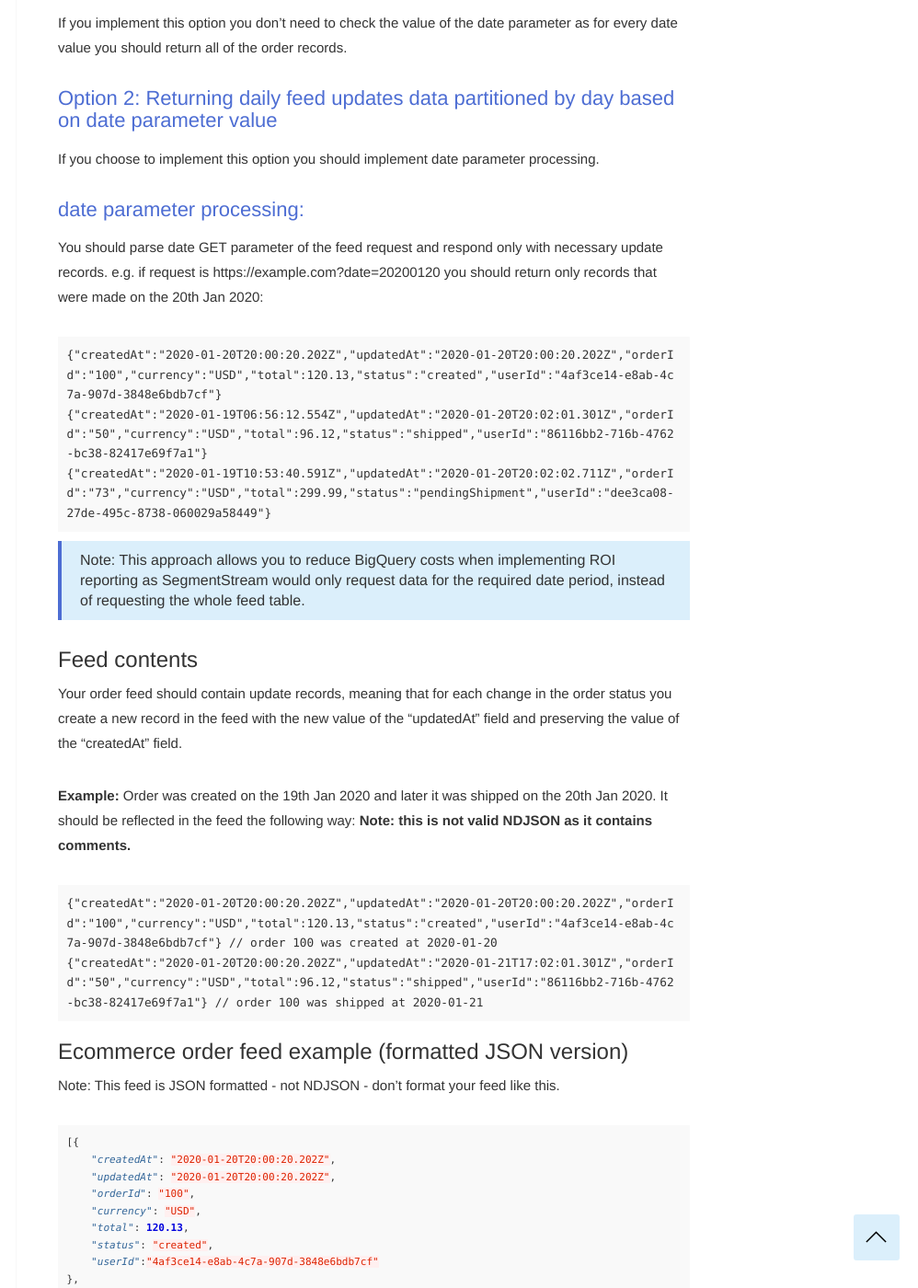
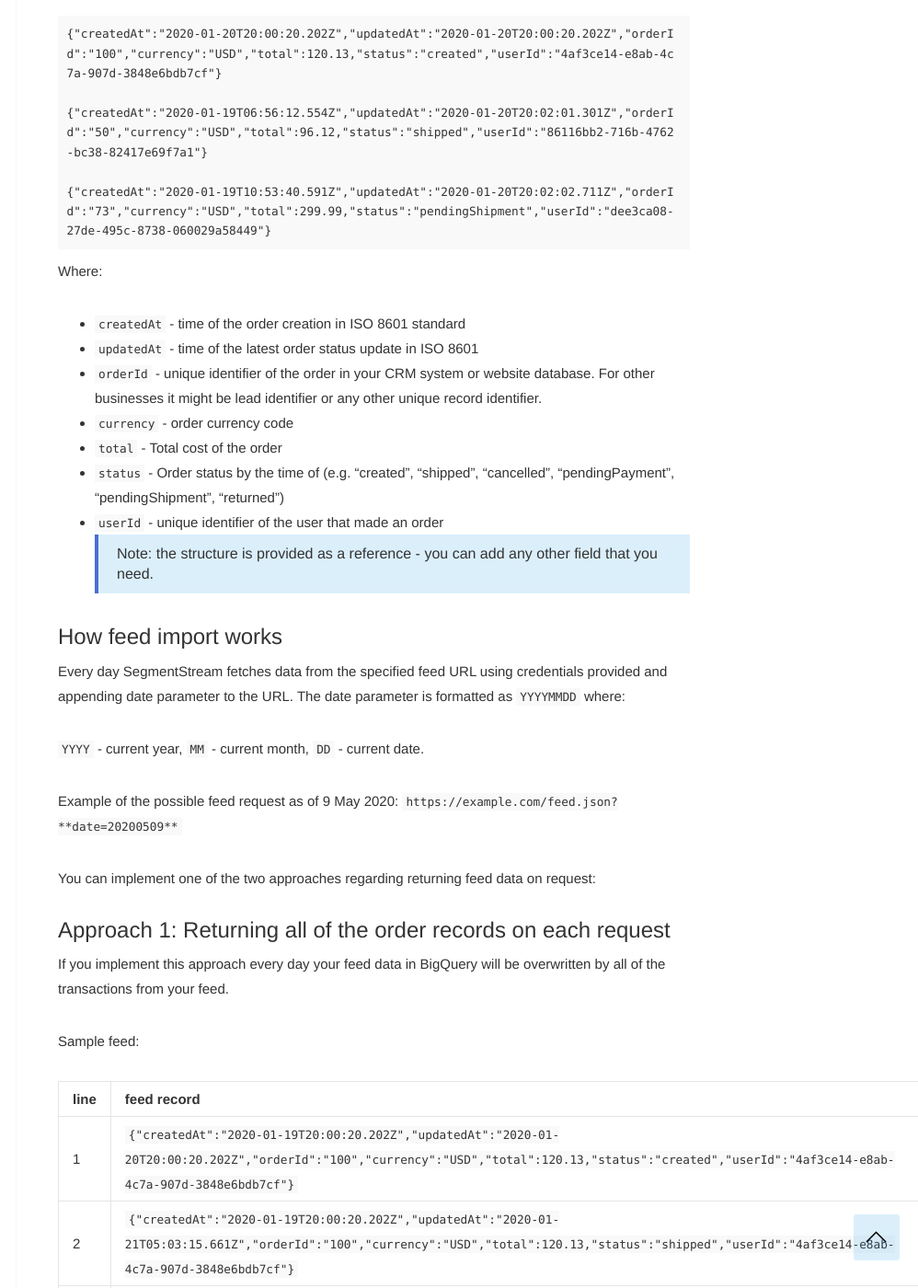
Before and after one commit to segmentstream-com/segmentstream-com.github.io, a Jekyll site: the page built from _docs/guides/json-feed-offline-data-import.md, in a window 1280 px wide and 1400 px high, scrolled down 1981 px. Shown: the whole window at 92% size, without its empty margins (282-1280 px from the left). Built offline with Jekyll 4.4.1, drawn with Linux system fonts in a browser that asks for light colours; nearby versions of some CDN libraries; some of the changed text lies outside the part shown.

Commit message:
updated json feed guide

````diff
--- a/_docs/guides/json-feed-offline-data-import.md
+++ b/_docs/guides/json-feed-offline-data-import.md
@@ -11,9 +11,11 @@
   <li><a href="#creating-feed">Step 1: Creating JSON feed</a>
     <ul>
       <li><a href="#feed-requirements">Feed requirements</a></li>
+      <li><a href="#feed-example">Transaction feed example</a></li>
+      <li><a href="#how-feed-import-works">How feed import works</a></li>
       <li><a href="#all-orders">Approach 1: all orders</a></li>
       <li><a href="#daily-updates">Approach 2: daily updates</a></li>
-      <li><a href="#sample-feeds">Sample feeds</a></li>
+      <li><a href="#feed-contents">Feed contents</a></li>
     </ul>
   </li>
   <li><a href="#enabling-feed-import">Step 2: Enabling feed import in SegmentStream</a></li>
@@ -25,82 +27,25 @@
 Importing offline transactions can be used with other website data to improve ROI reporting.
 
 ## <a name="before-you-begin"></a> Before you begin
-Before creating and importing a JSON feed to BigQuery, first:
-* Make sure that BigQuery is Connected to SegmentStream
+* Make sure that BigQuery is [Connected to SegmentStream](/_docs/bigquery/connecting-bigquery).
 
 ## <a name="creating-feed"></a> Step 1: Creating JSON feed
 
 SegmentStream can download feeds in JSON format and import their content into Google BigQuery.
 
-### Feed requirements
-* The feed should be generated by the customer’s back-end and be available at a specific URL, for example, https://example.com/feed.json
+### <a name="#feed-requirements"></a>Feed requirements
+* The feed should be generated by the customer’s back-end and be available at a specific URL, for example, `https://example.com/feed.json`.
 
 * The feed should be in [Newline Delimited JSON file format](http://ndjson.org/).
 
-* We highly recommend implementing [basic Auth](https://en.wikipedia.org/wiki/Basic_access_authentication) to protect feed from being publicly exposed
-* (Optional, recommended) It should be possible to fetch daily feed data using date parameter added to the feed URL
-Example:
-https://example.com/feed.json?date=20200101 - displays feed data for 1st of January 2020
+* We highly recommend implementing [basic Auth](https://en.wikipedia.org/wiki/Basic_access_authentication) to protect feed from being publicly exposed.
+* (Optional, recommended) It should be possible to fetch daily feed data using date parameter added to the feed URL.
+
+**Example:**
+`https://example.com/feed.json?date=20200101` - displays transaction updates for 1st of January 2020
 This way instead of importing all transactions, only daily updates will be imported. This approach will be explained later on in this guide.
 
-### How feed import works
-Every day SegmentStream fetches data from the specified feed URL using credentials provided and appending **date** parameter to the  URL.
-**date** parameter is formatted as YYYYMMDD meaning that first 4 numbers - current year, next 2 - month, last 2 - date.
-
-Example of the possible feed request as of 9 May 2020:
-https://example.com/feed.json?**date=20200509**
-
-You can implement one of the options regarding returning feed data on request:
-
-#### Option 1: Returning all of the order records on each feed request
-To ensure that by the time SegmentStream fetches order records they are already uploaded it's better to update feed data constantly.
-Sample feed:
-
-```ndjson
-{"createdAt":"2020-01-19T20:00:20.202Z","updatedAt":"2020-01-20T20:00:20.202Z","orderId":"100","currency":"USD","total":120.13,"status":"created","userId":"4af3ce14-e8ab-4c7a-907d-3848e6bdb7cf"}
-{"createdAt":"2020-01-19T20:00:20.202Z","updatedAt":"2020-01-21T05:03:15.661Z","orderId":"100","currency":"USD","total":120.13,"status":"shipped","userId":"4af3ce14-e8ab-4c7a-907d-3848e6bdb7cf"}
-{"createdAt":"2020-01-19T10:53:40.591Z","updatedAt":"2020-01-22T18:15:34.031Z","orderId":"73","currency":"USD","total":299.99,"status":"pendingShipment","userId":"dee3ca08-27de-495c-8738-060029a58449"}
-```
-
-> Notice that feed contains different "updatedAt" dates (from 20th to 22th Jan 2020).
-
-#### date parameter processing:
-
-If you implement this option you don't need to check the value of the date parameter as for every date value you should return all of the order records.
-
-#### Option 2: Returning daily feed updates data partitioned by day based on date parameter value
-If you choose to implement this option you should implement date parameter processing.
-
-#### date parameter processing:
-
-You should parse date GET parameter of the feed request and respond only with necessary update records.
-e.g. if request is https://example.com?date=20200120
-you should return only records that were made on the 20th Jan 2020:
-
-```ndjson
-{"createdAt":"2020-01-20T20:00:20.202Z","updatedAt":"2020-01-20T20:00:20.202Z","orderId":"100","currency":"USD","total":120.13,"status":"created","userId":"4af3ce14-e8ab-4c7a-907d-3848e6bdb7cf"}
-{"createdAt":"2020-01-19T06:56:12.554Z","updatedAt":"2020-01-20T20:02:01.301Z","orderId":"50","currency":"USD","total":96.12,"status":"shipped","userId":"86116bb2-716b-4762-bc38-82417e69f7a1"}
-{"createdAt":"2020-01-19T10:53:40.591Z","updatedAt":"2020-01-20T20:02:02.711Z","orderId":"73","currency":"USD","total":299.99,"status":"pendingShipment","userId":"dee3ca08-27de-495c-8738-060029a58449"}
-```
-
-
-> Note: This approach allows you to reduce BigQuery costs when implementing ROI reporting as SegmentStream would only request data for the required date period, instead of requesting the whole feed table.
-
-### Feed contents
-Your order feed should contain update records, meaning that for each change in the order status you create a new record in the feed with the new value of the "updatedAt" field and preserving the value of the "createdAt" field.
-
-**Example:**
-Order was created on the 19th Jan 2020 and later it was shipped on the 20th Jan 2020.
-It should be reflected in the feed the following way:
-**Note: this is not valid NDJSON as it contains comments.**
-
-```ndjson
-{"createdAt":"2020-01-20T20:00:20.202Z","updatedAt":"2020-01-20T20:00:20.202Z","orderId":"100","currency":"USD","total":120.13,"status":"created","userId":"4af3ce14-e8ab-4c7a-907d-3848e6bdb7cf"} // order 100 was created at 2020-01-20
-{"createdAt":"2020-01-20T20:00:20.202Z","updatedAt":"2020-01-21T17:02:01.301Z","orderId":"50","currency":"USD","total":96.12,"status":"shipped","userId":"86116bb2-716b-4762-bc38-82417e69f7a1"} // order 100 was shipped at 2020-01-21
-```
-
-### Ecommerce order feed example (formatted JSON version)
-Note: This feed is JSON formatted - not NDJSON - don't format your feed like this.
+### <a name="#feed-example"></a>Transaction feed example (formatted JSON version)
 ```json
 [{
     "createdAt": "2020-01-20T20:00:20.202Z",
@@ -130,25 +75,88 @@
     "userId":"dee3ca08-27de-495c-8738-060029a58449"
 }]
 ```
+> Note: This feed is JSON formatted - not NDJSON - don't format your feed like this.
 
 The previous feed looks like this when formatted in NDJSON format:
+
 ```ndjson
 {"createdAt":"2020-01-20T20:00:20.202Z","updatedAt":"2020-01-20T20:00:20.202Z","orderId":"100","currency":"USD","total":120.13,"status":"created","userId":"4af3ce14-e8ab-4c7a-907d-3848e6bdb7cf"}
+
 {"createdAt":"2020-01-19T06:56:12.554Z","updatedAt":"2020-01-20T20:02:01.301Z","orderId":"50","currency":"USD","total":96.12,"status":"shipped","userId":"86116bb2-716b-4762-bc38-82417e69f7a1"}
+
 {"createdAt":"2020-01-19T10:53:40.591Z","updatedAt":"2020-01-20T20:02:02.711Z","orderId":"73","currency":"USD","total":299.99,"status":"pendingShipment","userId":"dee3ca08-27de-495c-8738-060029a58449"}
 ```
 
 Where:
-* createdAt - time of the order creation in ISO 8601 standard
-* updatedAt - time of the latest order status update in ISO 8601
-* orderId - unique identifier of the order in your CRM system or website database. For other businesses it might be lead identifier or any other unique record identifier.
-* currency - order currency code
-* total - Total cost of the order
-* status - Order status by the time of  (e.g. "created", "shipped", "cancelled", "pendingPayment", "pendingShipment", "returned")
-* userId - unique identifier of the user that made an order
-> Note: the structure is provided as a reference - you can add any other field that you need for your purposes.
+* `createdAt` - time of the order creation in ISO 8601 standard
+* `updatedAt` - time of the latest order status update in ISO 8601
+* `orderId` - unique identifier of the order in your CRM system or website database. For other businesses it might be lead identifier or any other unique record identifier.
+* `currency` - order currency code
+* `total` - Total cost of the order
+* `status` - Order status by the time of  (e.g. "created", "shipped", "cancelled", "pendingPayment", "pendingShipment", "returned")
+* `userId` - unique identifier of the user that made an order
+> Note: the structure is provided as a reference - you can add any other field that you need.
 
-## Step 2: Enabling feed import in SegmentStream
+### <a name="#how-feed-import-works"></a> How feed import works
+Every day SegmentStream fetches data from the specified feed URL using credentials provided and appending date parameter to the  URL.
+The date parameter is formatted as `YYYYMMDD` where:
+
+`YYYY` - current year,
+`MM` - current month,
+`DD` - current date.
+
+Example of the possible feed request as of 9 May 2020:
+<code>
+https://example.com/feed.json?**date=20200509**
+</code>
+
+You can implement one of the two approaches regarding returning feed data on request:
+
+### <a name="#all-orders"></a> Approach 1: Returning all of the order records on each request
+If you implement this approach every day your feed data in BigQuery will be overwritten by all of the transactions from your feed.
+
+Sample feed:
+
+
+line|feed record|
+--- | --- |
+1 | `{"createdAt":"2020-01-19T20:00:20.202Z","updatedAt":"2020-01-20T20:00:20.202Z","orderId":"100","currency":"USD","total":120.13,"status":"created","userId":"4af3ce14-e8ab-4c7a-907d-3848e6bdb7cf"}`
+2 | `{"createdAt":"2020-01-19T20:00:20.202Z","updatedAt":"2020-01-21T05:03:15.661Z","orderId":"100","currency":"USD","total":120.13,"status":"shipped","userId":"4af3ce14-e8ab-4c7a-907d-3848e6bdb7cf"}`
+3| `{"createdAt":"2020-01-19T10:53:40.591Z","updatedAt":"2020-01-22T18:15:34.031Z","orderId":"73","currency":"USD","total":299.99,"status":"pendingShipment","userId":"dee3ca08-27de-495c-8738-060029a58449"}`
+
+> **Notice** that feed contains different update date value (stored in `updatedAt` field) - from 20th to 22th Jan 2020.
+
+If you implement this approach for every  value of the `date` URL parameter you should return all of the order records.
+
+### <a name="#daily-updates"></a> Approach 2: Returning daily transaction updates partitioned by day
+
+If you choose to implement this option you should parse `date` GET parameter of the feed request and respond only with necessary update records.
+e.g. if request is `https://example.com?date=20200120`
+you should return only records that were made on the 20th Jan 2020:
+
+line|feed record|
+--- | --- |
+1|`{"createdAt":"2020-01-20T20:00:20.202Z","updatedAt":"2020-01-20T20:00:20.202Z","orderId":"100","currency":"USD","total":120.13,"status":"created","userId":"4af3ce14-e8ab-4c7a-907d-3848e6bdb7cf"}`
+2|`{"createdAt":"2020-01-19T06:56:12.554Z","updatedAt":"2020-01-20T20:02:01.301Z","orderId":"50","currency":"USD","total":96.12,"status":"shipped","userId":"86116bb2-716b-4762-bc38-82417e69f7a1"}`
+3|`{"createdAt":"2020-01-19T10:53:40.591Z","updatedAt":"2020-01-20T20:02:02.711Z","orderId":"73","currency":"USD","total":299.99,"status":"pendingShipment","userId":"dee3ca08-27de-495c-8738-060029a58449"}`
+
+
+> Note: This approach allows you to reduce BigQuery costs when implementing ROI reporting as only daily updates would be processed instead of processing the whole feed table.
+
+### <a name="#feed-contents"></a> Feed contents
+Your order feed should contain update records, meaning that for each change in the status of existing transaction you create a new record in the feed with the new value of the `updatedAt` field and preserving the value of the `createdAt` field.
+
+**Example:**
+Order was created on the 19th Jan 2020 and later it was shipped on the 20th Jan 2020.
+It should be reflected in the feed the following way:
+>Note: this is not valid NDJSON as it contains comments.
+
+line|feed record|
+--- | --- |
+1| `{"createdAt":"2020-01-20T20:00:20.202Z","updatedAt":"2020-01-20T20:00:20.202Z","orderId":"100","currency":"USD","total":120.13,"status":"created","userId":"4af3ce14-e8ab-4c7a-907d-3848e6bdb7cf"}`
+2| `{"createdAt":"2020-01-20T20:00:20.202Z","updatedAt":"2020-01-21T17:02:01.301Z","orderId":"50","currency":"USD","total":96.12,"status":"shipped","userId":"86116bb2-716b-4762-bc38-82417e69f7a1"}`
+
+## <a name="enabling-feed-import"></a> Step 2: Enabling feed import in SegmentStream
 1. Go to [SegmentStream admin page ▸](https://admin.segmentstream.com)
 2. Open **Data Sources ▸ Add**
 3. Select **JSON Feed**
````
